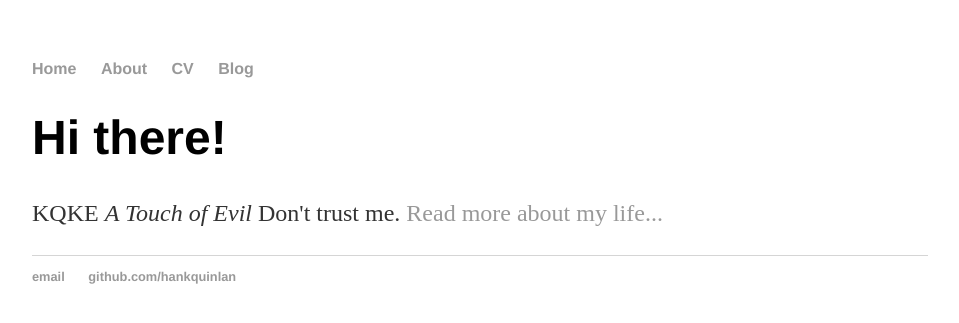
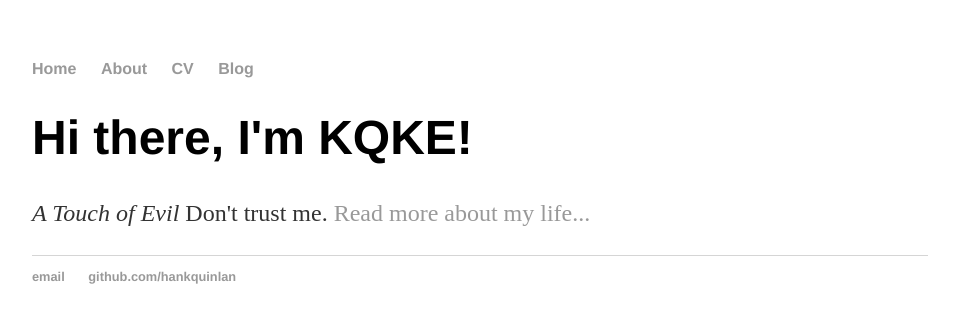
Before and after one commit to kqke/kqke.github.io, a Jekyll site: the page built from index.html, in a window 1280 px wide. Shown: the top 323 px of the page, without its empty margins (160-1119 px from the left). Built offline with Jekyll 4.4.1, drawn with Linux system fonts in a browser that asks for light colours; part of the change alters nothing that is shown.

Commit message:
Update index.html

```diff
--- a/index.html
+++ b/index.html
@@ -1,30 +1,8 @@
-<!DOCTYPE html>
-<html>
-	<head>
-		<title>Hank Quinlan, Horrible Cop</title>
-		<!-- link to main stylesheet -->
-		<link rel="stylesheet" type="text/css" href="/css/main.css">
-	</head>
-	<body>
-		<nav>
-    		<ul>
-        		<li><a href="/">Home</a></li>
-	        	<li><a href="/about">About</a></li>
-        		<li><a href="/cv">CV</a></li>
-        		<li><a href="/blog">Blog</a></li>
-    		</ul>
-		</nav>
-		<div class="container">
-    		<div class="blurb">
-        		<h1>Hi there!</h1>
-				<p>KQKE <em>A Touch of Evil</em> Don't trust me. <a href="/about">Read more about my life...</a></p>
-    		</div><!-- /.blurb -->
-		</div><!-- /.container -->
-		<footer>
-    		<ul>
-        		<li><a href="mailto:hankquinlanhub@gmail.com">email</a></li>
-        		<li><a href="https://github.com/hankquinlan">github.com/hankquinlan</a></li>
-			</ul>
-		</footer>
-	</body>
-</html>
+---
+layout: default
+title: Hank Quinlan, Horrible Cop
+---
+<div class="blurb">
+	<h1>Hi there, I'm KQKE!</h1>
+	<p><em>A Touch of Evil</em> Don't trust me. <a href="/about">Read more about my life...</a></p>
+</div><!-- /.blurb -->
```
